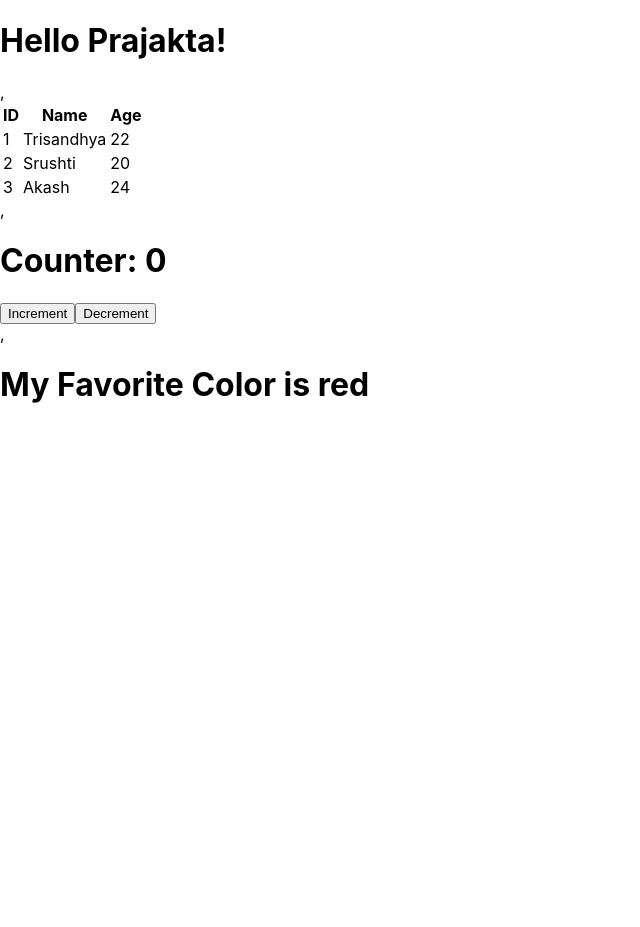
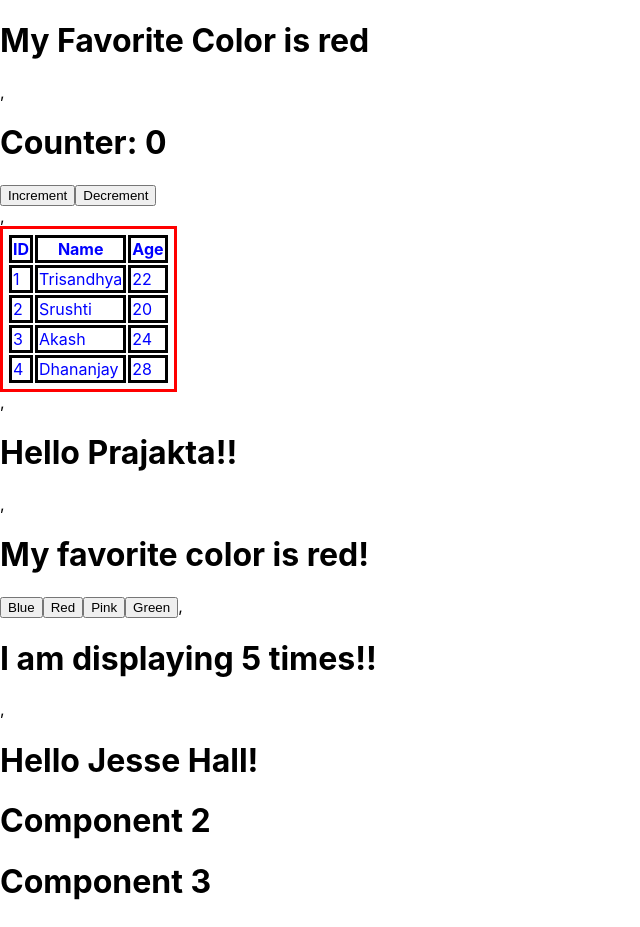
Before and after one commit to prajaktamokashi/first-app, a React (Create React App) app: page / in a window 1280 px wide. Shown: the top 927 px of the page, without its empty margins (0-640 px from the left). Before the commit the page ends 800 px from the top, so only its background shows below. Built offline with nearby package versions, Linux system fonts and the light colour scheme.

Commit message:
new demo programs added

```diff
--- a/src/App.js
+++ b/src/App.js
@@ -1,18 +1,25 @@
-import logo from './logo.svg';
+
 import './App.css';
-import Properties from './Properties.js';
-import Table from './Table.js';
-import Counter from './counter.js';
-import Header from './Constructordemo.js';
-
+import Properties from './Components/Properties';
+import Table from './Components/Table';
+import Count1 from "./Components/Counter";
+import Header from "./Components/Const";
+import FavoriteColor from './Components/Usestatedemo';
+import Timer from './Components/Useeffectdemo';
+import Component1 from './Components/Usecontextdemo';
+import Reff from './Userefdemo';
 function App() {
   return (
-    <div>
-    <Properties name="Prajakta!"/>,
+    <>
+    <Header/>,
+    <Count1/>,
     <Table/>,
-    <Counter/>,
-    <Header/>
-    </div>
+    <Properties name="Prajakta!!"/>,
+   <FavoriteColor/>,
+   <Timer/>,
+   <Component1/>,
+   <Reff/>
+   </>
   );
 }
 export default App;
--- a/src/counter.js
+++ b/src/Components/Counter.js
@@ -1,6 +1,7 @@
 import React, { useState } from 'react';
 
-function Counter() {
+
+function Count1() {
   const [count, setCount] = useState(0);
 
   const incrementCount = () => {
@@ -11,6 +12,7 @@ function Counter() {
     setCount(count - 1);
   };
 
+
   return (
     <div>
       <h1>Counter: {count}</h1>
@@ -20,4 +22,4 @@ function Counter() {
   );
 }
 
-export default Counter;
+export default Count1;
--- a/src/Properties.js
+++ b/src/Components/Properties.js
@@ -1,5 +1,4 @@
 
-import { render } from "@testing-library/react";
 import React from "react";
 
 function Properties(props) {
--- /dev/null
+++ b/src/Components/Table.js
@@ -0,0 +1,46 @@
+import React from 'react';
+import ReactDOM from 'react-dom';
+
+
+const styleTable={
+  border:"3px solid red",
+  padding:"4px",
+  color:"blue",
+
+}
+const styleCell={
+border:"3px solid black",
+
+}
+const Table = () => {
+
+  const data = [
+    { id: 1, name: 'Trisandhya', age: 22 },
+    { id: 2, name: 'Srushti', age: 20 },
+    { id: 3, name: 'Akash', age: 24 },
+    { id: 4, name: 'Dhananjay', age: 28 }
+  ];
+
+  return (
+    <table style={styleTable}>
+      <thead>
+        <tr>
+          <th style={styleCell}>ID</th>
+          <th style={styleCell}>Name</th>
+          <th style={styleCell}>Age</th>
+        </tr>
+      </thead>
+      <tbody>
+        {data.map(item => (
+          <tr key={item.id}>
+            <td style={styleCell}>{item.id}</td>
+            <td style={styleCell}>{item.name}</td>
+            <td style={styleCell}>{item.age}</td>
+          </tr>
+        ))}
+      </tbody>
+    </table>
+  );
+};
+
+export default Table;
--- /dev/null
+++ b/src/Components/Usecontextdemo.js
@@ -0,0 +1,54 @@
+import { useState, createContext, useContext } from "react";
+import ReactDOM from "react-dom/client";
+
+const UserContext = createContext();
+
+function Component1() {
+  const [user, setUser] = useState("Jesse Hall");
+
+  return (
+    <UserContext.Provider value={user}>
+      <h1>{`Hello ${user}!`}</h1>
+      <Component2 />
+    </UserContext.Provider>
+  );
+}
+
+function Component2() {
+  return (
+    <>
+      <h1>Component 2</h1>
+      <Component3 />
+    </>
+  );
+}
+
+function Component3() {
+  return (
+    <>
+      <h1>Component 3</h1>
+      <Component4 />
+    </>
+  );
+}
+
+function Component4() {
+  return (
+    <>
+      <h1>Component 4</h1>
+      <Component5 />
+    </>
+  );
+}
+
+function Component5() {
+  const user = useContext(UserContext);
+
+  return (
+    <>
+      <h1>Component 5</h1>
+      <h2>{`Hello ${user} again!`}</h2>
+    </>
+  );
+}
+export default Component1;
--- /dev/null
+++ b/src/Components/Useeffectdemo.js
@@ -0,0 +1,15 @@
+import { useState, useEffect } from "react";
+import ReactDOM from "react-dom/client";
+
+function Timer() {
+  const [count, setCount] = useState(0);
+
+  useEffect(() => {
+    setTimeout(() => {
+      setCount((count) => count + 1);
+    }, 1000);
+  });
+
+  return <h1>I am displaying {count} times!!</h1>;
+}
+export default Timer;
--- /dev/null
+++ b/src/Components/Usestatedemo.js
@@ -0,0 +1,29 @@
+import React, { useState } from "react";
+import ReactDOM from "react-dom/client";
+
+function FavoriteColor() {
+  const [color, setColor] = useState("red");
+
+  return (
+    <>
+      <h1>My favorite color is {color}!</h1>
+      <button
+        type="button"
+        onClick={() => setColor("blue")}
+       >Blue</button>
+      <button
+        type="button"
+        onClick={() => setColor("red")}
+      >Red</button>
+      <button
+        type="button"
+        onClick={() => setColor("pink")}
+      >Pink</button>
+      <button
+        type="button"
+        onClick={() => setColor("green")}
+      >Green</button>
+    </>
+  );
+}
+export default FavoriteColor;
--- a/src/Table.js
+++ /dev/null
@@ -1,35 +0,0 @@
-import React from 'react';
-import ReactDOM from 'react-dom';
-
-
-const Table = () => {
-
-  const data = [
-    { id: 1, name: 'Trisandhya', age: 22 },
-    { id: 2, name: 'Srushti', age: 20 },
-    { id: 3, name: 'Akash', age: 24 }
-  ];
-
-  return (
-    <table>
-      <thead>
-        <tr>
-          <th>ID</th>
-          <th>Name</th>
-          <th>Age</th>
-        </tr>
-      </thead>
-      <tbody>
-        {data.map(item => (
-          <tr key={item.id}>
-            <td>{item.id}</td>
-            <td>{item.name}</td>
-            <td>{item.age}</td>
-          </tr>
-        ))}
-      </tbody>
-    </table>
-  );
-};
-
-export default Table;
--- /dev/null
+++ b/src/Userefdemo.js
@@ -0,0 +1,18 @@
+import { useRef } from "react";
+import ReactDOM from "react-dom/client";
+
+function Reff() {
+  const inputElement = useRef();
+
+  const focusInput = () => {
+    inputElement.current.focus();
+  };
+
+  return (
+    <>
+      <input type="text" ref={inputElement} />
+      <button onClick={focusInput}>Focus Input</button>
+    </>
+  );
+}
+export default Reff;
--- a/src/index.js
+++ b/src/index.js
@@ -3,7 +3,6 @@ import ReactDOM from 'react-dom/client';
 import './index.css';
 import App from './App';
 import reportWebVitals from './reportWebVitals';
-import Prop from './Properties' ;
 
 const root = ReactDOM.createRoot(document.getElementById('root'));
 root.render(<App/>
```
Also changed, not shown: src/Components/Const.js (renamed from src/Constructordemo.js).
